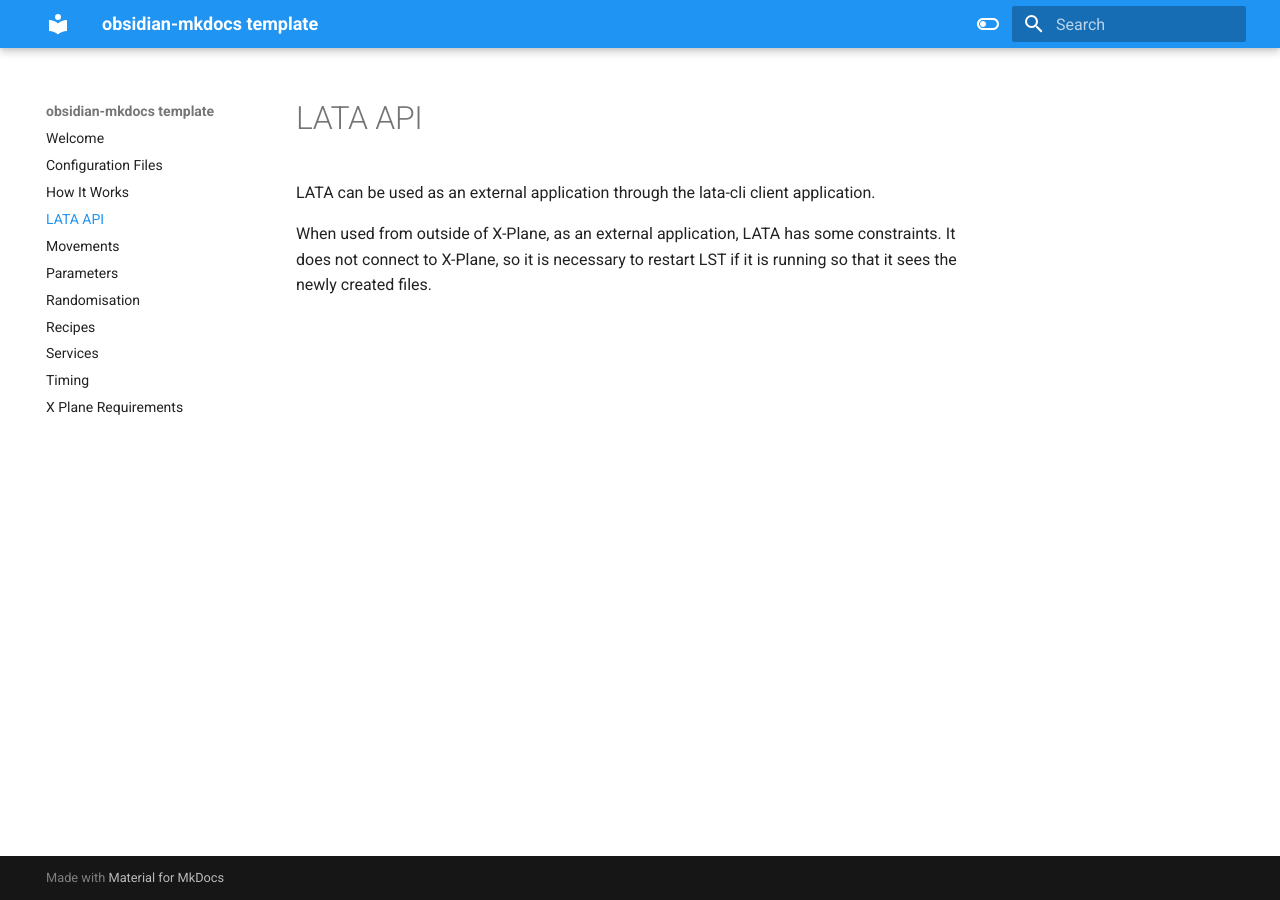
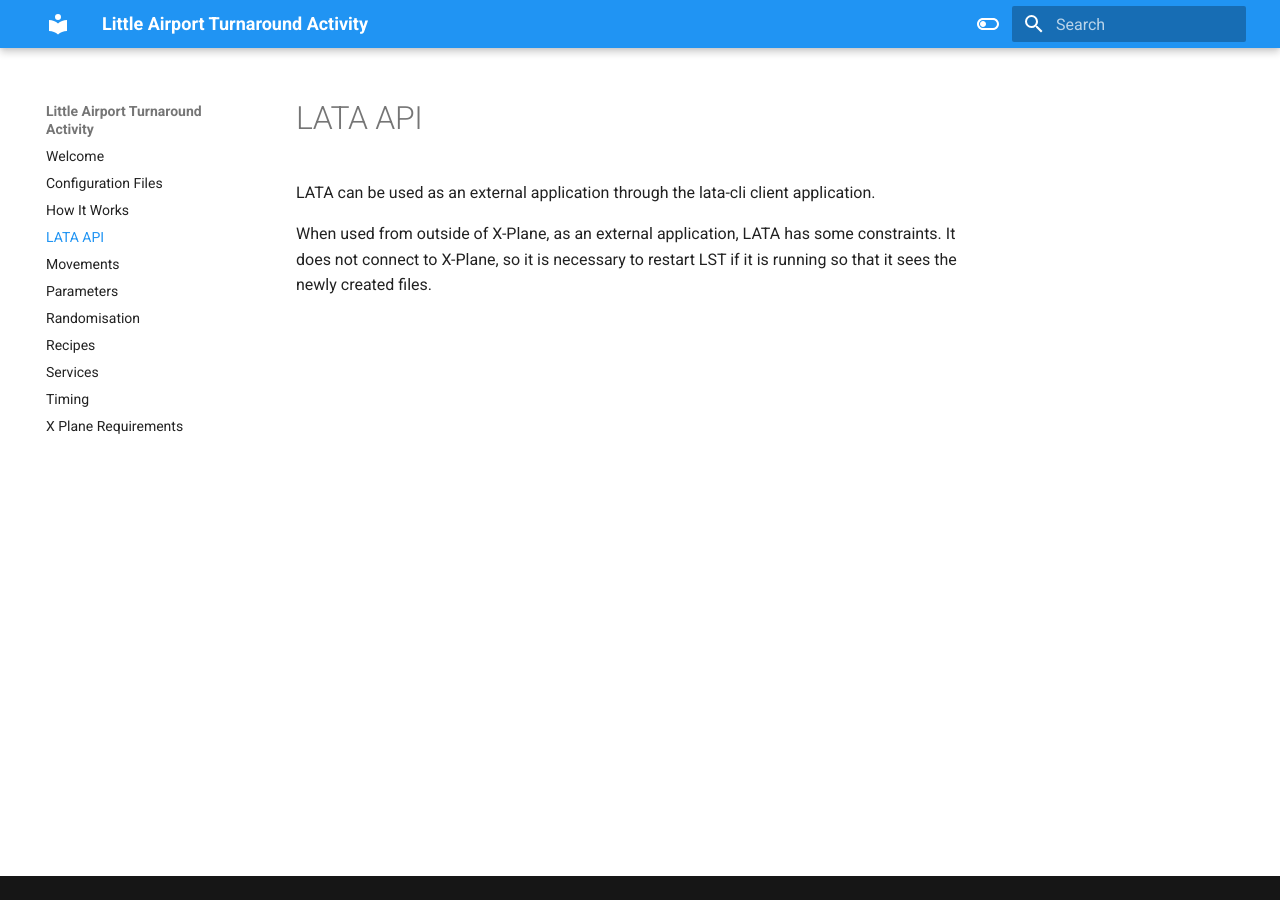
Before and after one commit to devleaks/lata-docs, an MkDocs documentation site: the page built from docs/LATA API.md, in a window 1280 px wide. Built offline with MkDocs 1.6.1 and Material for MkDocs 9.7.7, drawn with Linux system fonts in a browser that asks for light colours.

Commit message:
Update mkdocs.yml

```diff
--- a/mkdocs.yml
+++ b/mkdocs.yml
@@ -1,4 +1,4 @@
-site_name: obsidian-mkdocs template
+site_name: Little Airport Turnaround Activity
 
 theme:
     name: 'material'
@@ -58,3 +58,6 @@ extra_javascript:
   - https://polyfill.io/v3/polyfill.min.js?features=es6
   - https://cdn.jsdelivr.net/npm/mathjax@3/es5/tex-mml-chtml.js
   - https://unpkg.com/mermaid/dist/mermaid.min.js
+
+extra:
+  generator: false
```
